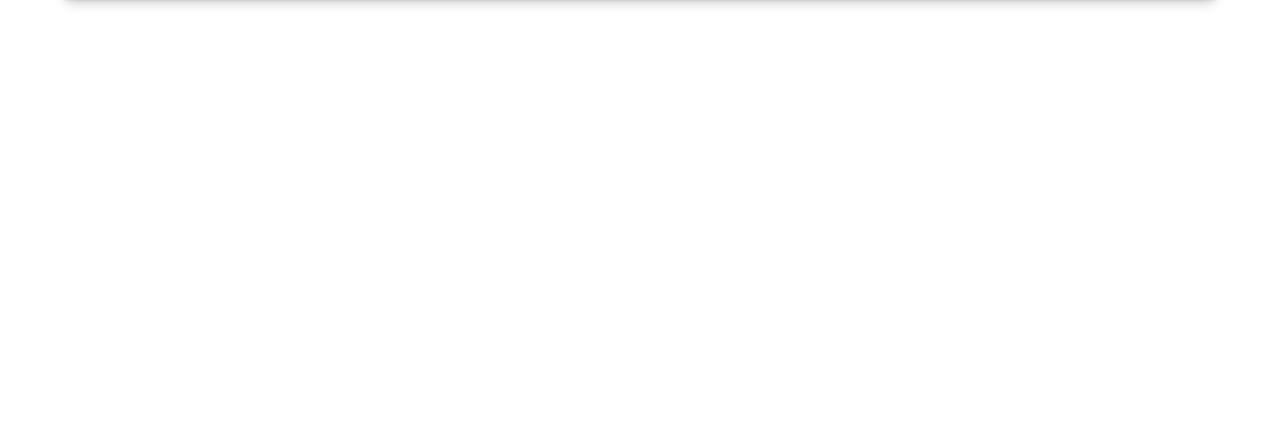
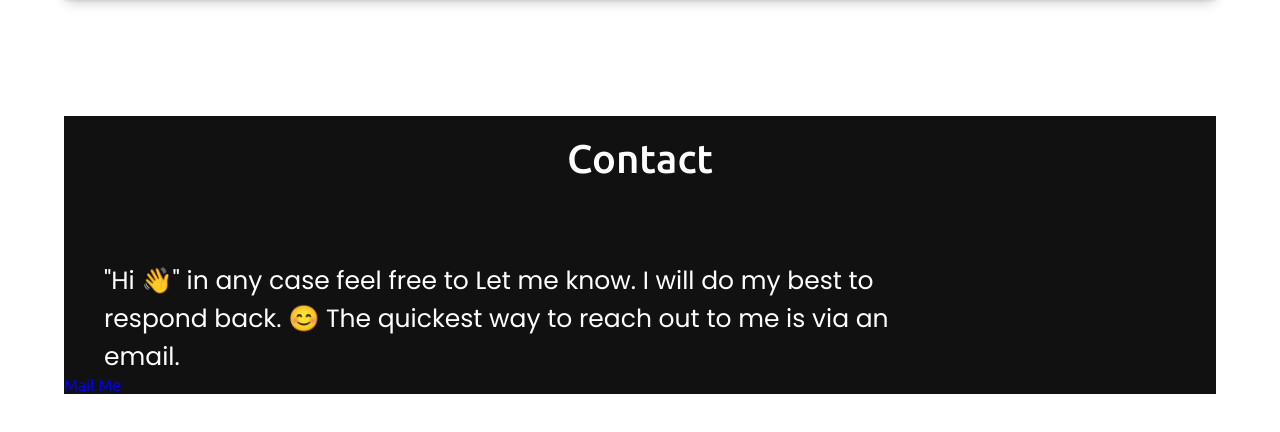
Before and after one commit to spvhantale/spvhantale.github.io, a plain HTML site: page index.html in a window 1280 px wide. Shown: the part 4234-4666 px from the top of the page. Before the commit the page ends 4500 px from the top, so only its background shows below. Drawn offline with nearby package versions, Linux system fonts and the light colour scheme.

Commit message:
completed

```diff
--- a/index.html
+++ b/index.html
@@ -231,6 +231,16 @@
          </div>
     </div>
    </section>
+   <section class="contact" id="contact">
+    <div class="max-width">
+        <div class="contact-s">
+            <h2 class="title">Contact</h2>
+            <p>"Hi 👋" in any case feel free to Let me know. I will do my best to respond back. 😊 The quickest way to reach out to me is via an email.</p>
+            <a href="mailto:vhantale510@gmail.com" target="_blank">Mail Me</a>
+        </div>
+
+    </div>
+   </section>
 </body>
 </html>
 <script src="script.js"></script>
--- a/style.css
+++ b/style.css
@@ -57,6 +57,9 @@ transition:color 0.3s ease;
 display: inline-block;
 position: relative;
 }
+.navbar .menu li a:hover{
+    color: crimson;
+}
 .navbar .menu li a::after{
     content: '';
     position: absolute;
@@ -65,6 +68,7 @@ position: relative;
     height: 3px;
     bottom: 0;
     left: 0;
+
     background-color:crimson;
     transform-origin: bottom right;
     transition: transform 0.25s ease-out;
@@ -140,7 +144,7 @@ section{
 .about, .skill{
     font-family: 'Poppins',sans-serif;
 }
-.about .title,.project .title{
+.about .title,.project .title,.contact-s>.title{
     position: relative;
     text-align: center;
     font-size: 40px;
@@ -382,6 +386,27 @@ width: 45%;
     border-radius: 6px ;
     border:6 px solid crimson;
 }
+/* Contact Details */
+.contact-s{
+    /* padding: 40px; */
+    width: 90%;
+    background: #111;
+    margin: auto;
+}
+.contact-s>.title{
+    padding-top: 20px;
+    color: white;
+    margin-top: -250px;
+    text-align: center;
+}
+.contact-s>p{
+    margin-left: 40px;
+    width: 70%;
+    color: white;
+    font-family: 'Poppins',sans-serif;
+    font-size: 25px;
+}
+
 /* media responsive */
 @media (max-width:1300px ){
     .home .max-width{
@@ -479,7 +504,10 @@ width: 45%;
     padding: 10px 50px;
     /* background-color: white; */
 }
+.project-s{
+    grid-template-columns: repeat(1,1fr);
 
+}
 }
 @media (max-width:690px ){
     .max-wdith{
```
